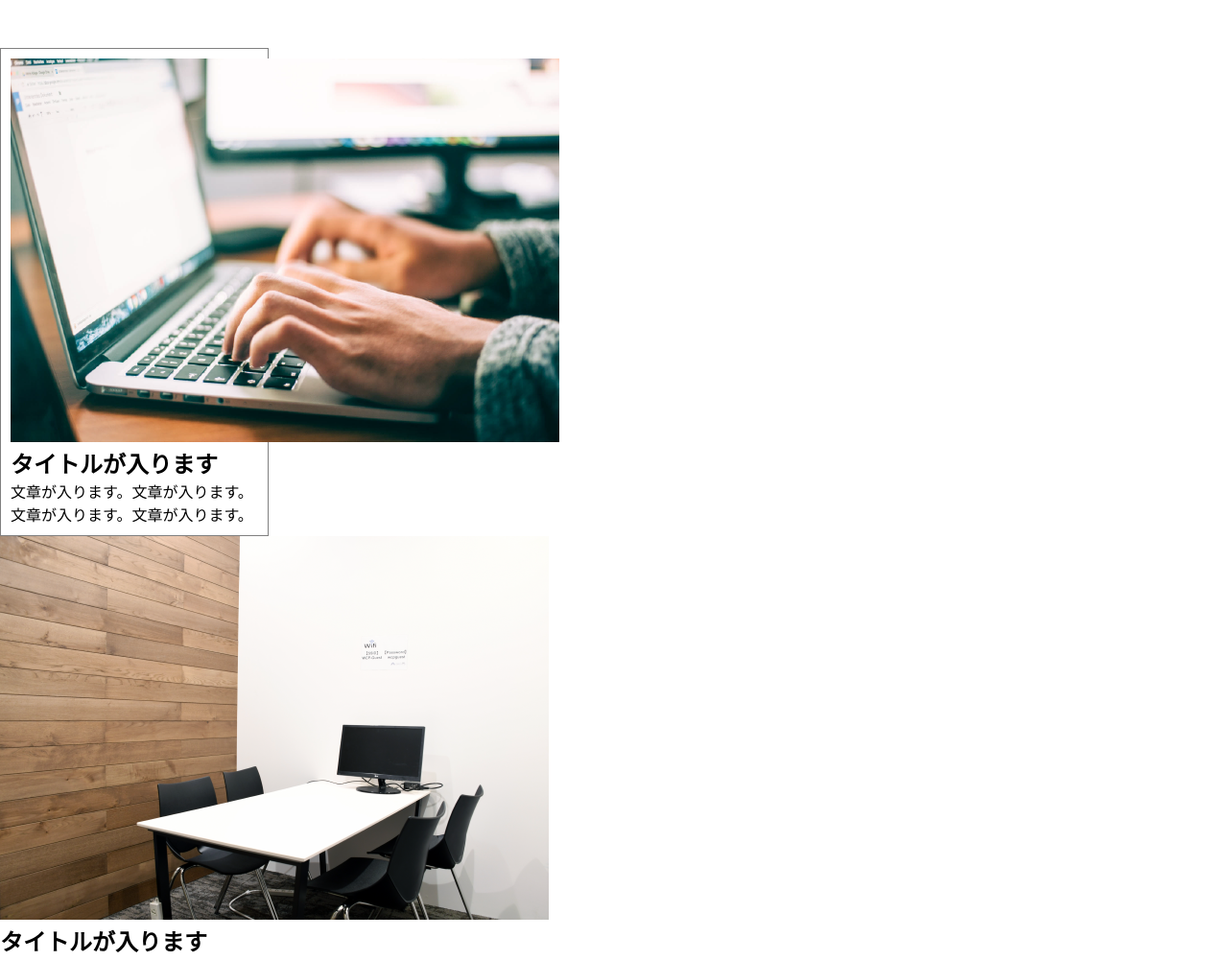
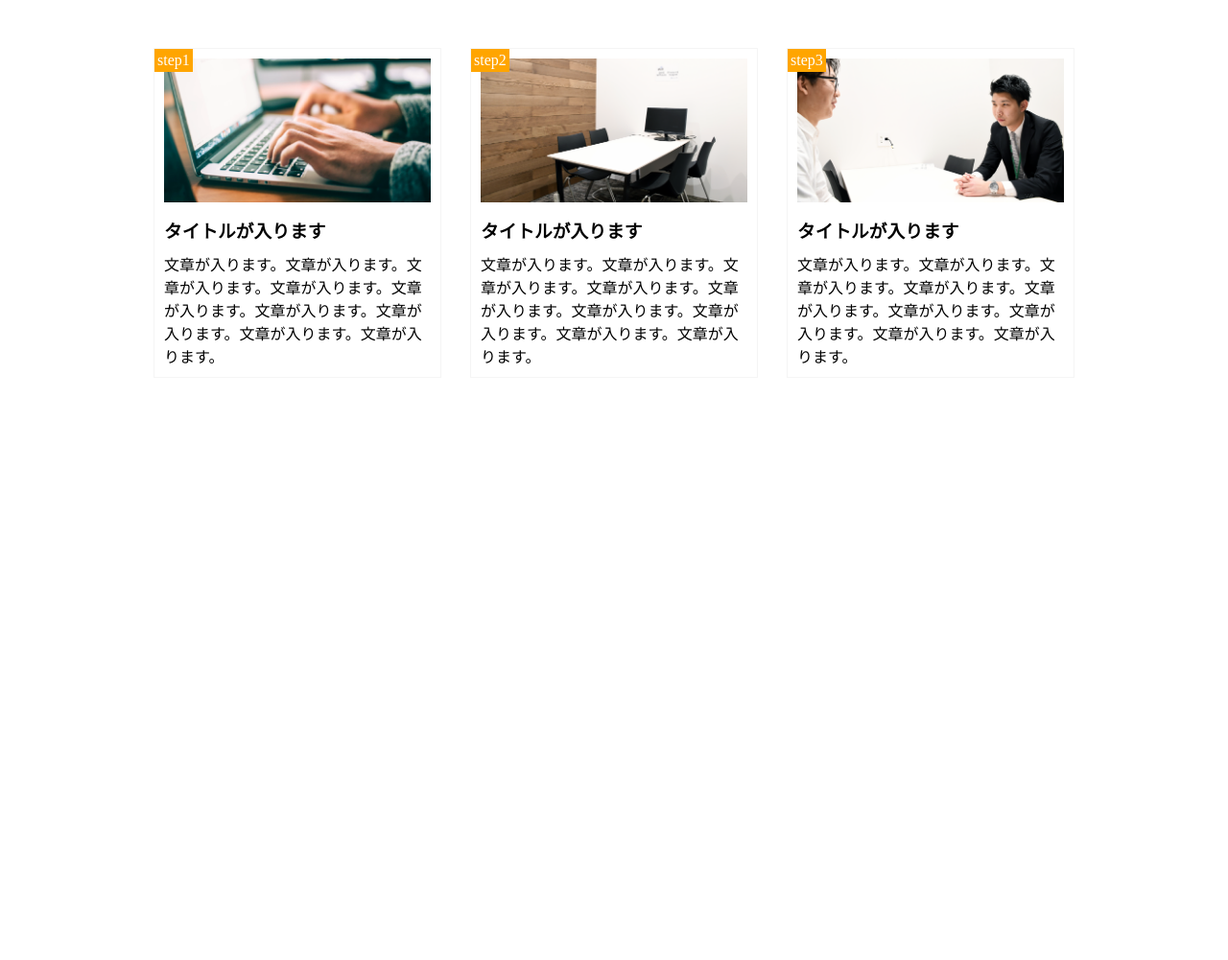
Before and after one commit to takumitakeno/HTML, a plain HTML site: page chapter9-execise/chapter9-ececise.html in a window 1280 px wide. Shown: the top 1001 px of the page at 96% size. After the commit the page ends 800 px from the top, so only its background shows below. Drawn offline with Linux system fonts and the light colour scheme.

Commit message:
[finish-chapter9/Update/Fix]

```diff
--- a/chapter9-execise/chapter9-ececise.html
+++ b/chapter9-execise/chapter9-ececise.html
@@ -6,33 +6,27 @@
 	<link rel="stylesheet" href="chapter9-execise.css">
 </head>
 <body>
-	<main class="clearfix">
-      <div class="main-box">
-	    <section class="main-box1 clearfix">
-	  	  <div class="step1">
-	  	    <p><img src="img/flow01.png"></p>
-	  	    <h2>タイトルが入ります</h2>
-	  	    <p>文章が入ります。文章が入ります。文章が入ります。文章が入ります。</p>
-	  	  </div>
-	    </section>
+    <main class="clearfix">
+      <div class="step">
+	    <div class="img-box-1"></div>
+        <span class="step-box">step1</span>
+        <h3 class="title">タイトルが入ります</h3>
+        <p>文章が入ります。文章が入ります。文章が入ります。文章が入ります。文章が入ります。文章が入ります。文章が入ります。文章が入ります。文章が入ります。</p>
+      </div>
 
-	    <section class="main-box2">
-	      <div class="step2">
-	  	    <p><img src="img/flow02.png"></p>
-	  	    <h2>タイトルが入ります</h2>
-	  	    <p>文章が入ります。文章が入ります。文章が入ります。文章が入ります。</p>
-	  	  </div>
-	    </section>
+      <div class="step">
+        <div class="img-box-2"></div>
+        <span class="step-box">step2</span>
+        <h3 class="title">タイトルが入ります</h3>
+        <p>文章が入ります。文章が入ります。文章が入ります。文章が入ります。文章が入ります。文章が入ります。文章が入ります。文章が入ります。文章が入ります。</p>
+      </div>
 
-	    <section class="main-box3">
-	      <div class="step2">
-	  	    <p><img src="img/flow03.png"></p>
-	  	    <h2>タイトルが入ります</h2>
-	  	    <p>文章が入ります。文章が入ります。文章が入ります。文章が入ります。</p>
-	  	  </div>
-	    </section>
-	  </div>
-	</main>
-
+       <div class="step">
+         <div class="img-box-3"></div>
+         <span class="step-box">step3</span>
+         <h3 class="title">タイトルが入ります</h3>
+         <p>文章が入ります。文章が入ります。文章が入ります。文章が入ります。文章が入ります。文章が入ります。文章が入ります。文章が入ります。文章が入ります。</p>
+       </div>
+    </main>
 </body>
 </html>
--- a/chapter9-execise/chapter9-execise.css
+++ b/chapter9-execise/chapter9-execise.css
@@ -4,25 +4,60 @@
 	box-sizing: border-box;
 }
 
-.cleafix::after{
+.clearfix::after{
 	content: "";
 	display: block;
 	clear: both;
 }
-
-.main-box{
+/*メイン*/
+main{
 	width: 960px;
-	margin:50px 0;
+	margin: 50px auto;
+}
+/*各ボックス*/
+.step{
+	width: 300px;
+	padding: 10px;
+	margin-right: 30px;
+	border:1px solid #f5f5f5;
+	float: left;
+	position: relative;
+}
+/*ボックスが最後になったらmarginを０にする*/
+.step:last-child{
+	margin: 0;
 }
 
-.main-box1 {
-	width: 280px;
-	padding: 10px;
-	border: 1px solid gray;
+.img-box-1{
+	height: 150px;
+	background-image: url(img/flow01.png);
+	background-position: bottom;
+	background-size: cover;
+}
 
+.img-box-2{
+	height: 150px;
+	background-image: url(img/flow02.png);
+	background-position: bottom;
+	background-size: cover;
 }
-.main-box2{
-	width: 280px;
-	border: 1px solid block;
-	f
+
+.img-box-3{
+	height: 150px;
+	background-image: url(img/flow03.png);
+	background-position: bottom;
+	background-size: cover;
 }
+/*各ボックスの左上のタグ*/
+.step-box{
+	position: absolute;
+	top: 0;
+	left: 0;
+	background-color: orange;
+	color: white;
+	padding: 3px ;
+}
+
+.title{
+	margin:15px 0 10px;
+}
```
